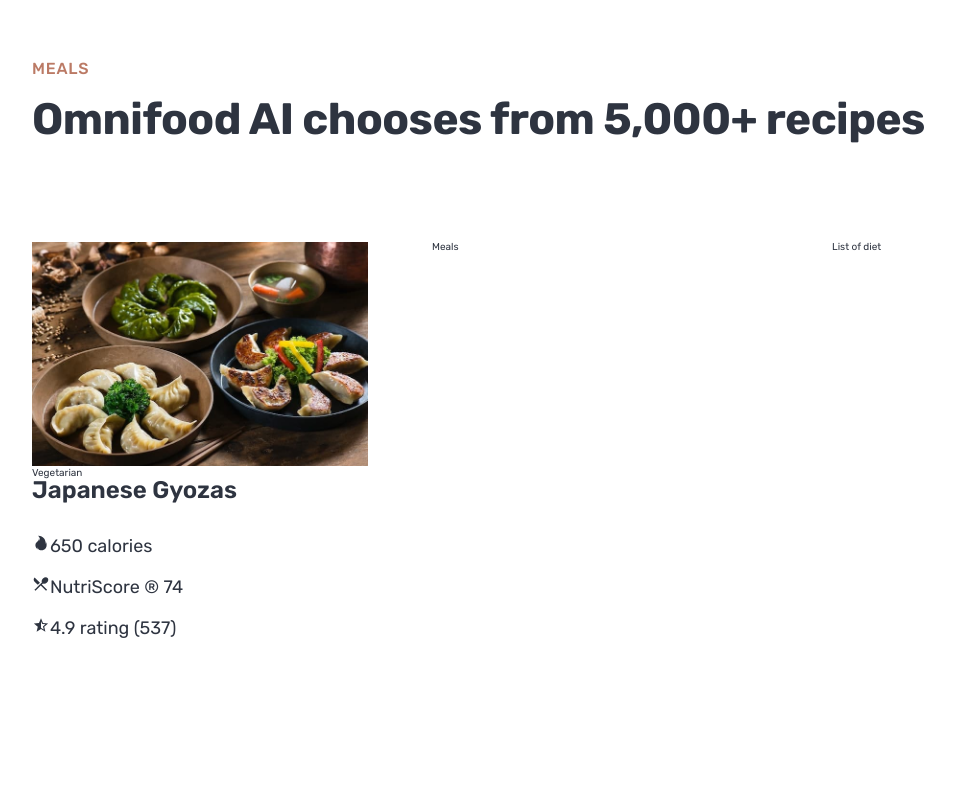
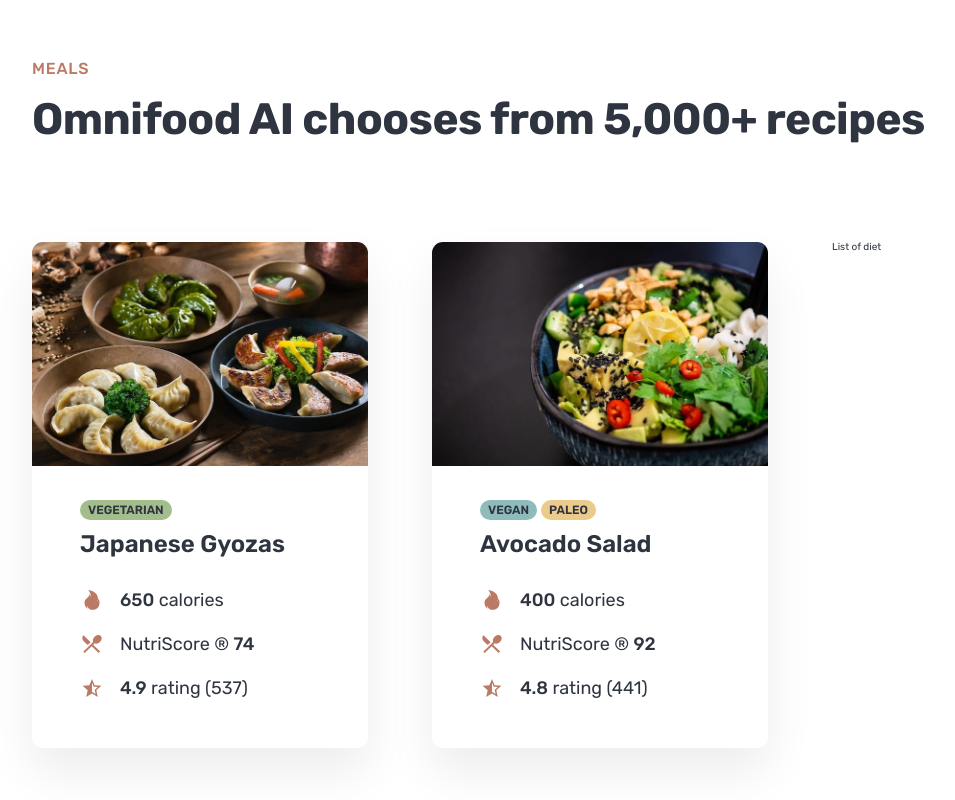
Before and after one commit to xyzdelete/OmnifoodWebDevelopmentProject, a plain HTML site: page index.html in a window 1280 px wide. Shown: the part 2642-3442 px from the top of the page, without its empty margins (40-995 px from the left). Before the commit the page ends 3375 px from the top, so only its background shows below. Drawn offline with nearby package versions, Linux system fonts and the light colour scheme.

Commit message:
Build the Meals Section part 2

```diff
--- a/css/general.css
+++ b/css/general.css
@@ -36,7 +36,8 @@ Paragraph default: 1.6
 --- 05 SHADOWS
 
 --- 06 BORDER-RADIUS
-Default: 9px;
+Default: 9px
+Medium: 11px
 
 --- 07 WHITESPACE
 
@@ -181,3 +182,7 @@ body {
 .margin-right-sm {
     margin-right: 1.6rem !important;
 }
+
+strong {
+    font-weight: 500;
+}
--- a/css/style.css
+++ b/css/style.css
@@ -217,6 +217,42 @@
     padding: 9.6rem 0;
 }
 
+.meal {
+    box-shadow: 0 2.4rem 4.8rem rgba(0, 0, 0, 0.075);
+    border-radius: 11px;
+    overflow: hidden;
+}
+
+.meal-content {
+    padding: 3.2rem 4.8rem 4.8rem 4.8rem;
+}
+
+.meal-tags {
+    margin-bottom: 1.2rem;
+    display: flex;
+    gap: 0.4rem;
+}
+
+.tag {
+    display: inline-block;
+    padding: 0.4rem 0.8rem;
+    font-size: 1.2rem;
+    text-transform: uppercase;
+    color: #2e3440;
+    border-radius: 100px;
+    font-weight: 600;
+}
+
+.tag--vegetarian {
+    background-color: #a3be8c;
+}
+.tag--vegan {
+    background-color: #8fbcbb;
+}
+.tag--paleo {
+    background-color: #ebcb8b;
+}
+
 .meal-title {
     font-size: 2.4rem;
     color: #2e3440;
@@ -231,8 +267,17 @@
     gap: 2rem;
 }
 
-.meal-attributes {
+.meal-attribute {
     font-size: 1.8rem;
+    display: flex;
+    align-items: center;
+    gap: 1.6rem;
+}
+
+.meal-icon {
+    height: 2.4rem;
+    width: 2.4rem;
+    fill: #bb7a65;
 }
 
 .meal-img {
--- a/index.html
+++ b/index.html
@@ -222,26 +222,91 @@
                             class="meal-img"
                             alt="Japanese Gyozas"
                         />
-                        <span class="tag">Vegetarian</span>
+
+                        <div class="meal-content">
+                            <div class="meal-tags">
+                                <span class="tag tag--vegetarian"
+                                    >Vegetarian</span
+                                >
+                            </div>
 
                             <p class="meal-title">Japanese Gyozas</p>
 
                             <ul class="meal-attributes">
                                 <li class="meal-attribute">
-                                <ion-icon name="flame"></ion-icon
-                                ><span>650 calories</span>
+                                    <ion-icon
+                                        class="meal-icon"
+                                        name="flame"
+                                    ></ion-icon
+                                    ><span><strong>650</strong> calories</span>
                                 </li>
                                 <li class="meal-attribute">
-                                <ion-icon name="restaurant"></ion-icon
-                                ><span>NutriScore &reg; 74</span>
+                                    <ion-icon
+                                        class="meal-icon"
+                                        name="restaurant"
+                                    ></ion-icon
+                                    ><span
+                                        >NutriScore &reg; <strong> 74</strong>
+                                    </span>
                                 </li>
                                 <li class="meal-attribute">
-                                <ion-icon name="star-half"></ion-icon
-                                ><span>4.9 rating (537)</span>
+                                    <ion-icon
+                                        class="meal-icon"
+                                        name="star-half"
+                                    ></ion-icon
+                                    ><span
+                                        ><strong> 4.9</strong> rating
+                                        (537)</span
+                                    >
                                 </li>
                             </ul>
                         </div>
-                    <div class="meal">Meals</div>
+                    </div>
+                    <div class="meal">
+                        <img
+                            src="img/meals/meal-2.jpg"
+                            class="meal-img"
+                            alt="Japanese Gyozas"
+                        />
+
+                        <div class="meal-content">
+                            <div class="meal-tags">
+                                <span class="tag tag--vegan">Vegan</span>
+                                <span class="tag tag--paleo">Paleo</span>
+                            </div>
+
+                            <p class="meal-title">Avocado Salad</p>
+
+                            <ul class="meal-attributes">
+                                <li class="meal-attribute">
+                                    <ion-icon
+                                        class="meal-icon"
+                                        name="flame"
+                                    ></ion-icon
+                                    ><span><strong>400</strong> calories</span>
+                                </li>
+                                <li class="meal-attribute">
+                                    <ion-icon
+                                        class="meal-icon"
+                                        name="restaurant"
+                                    ></ion-icon
+                                    ><span
+                                        >NutriScore &reg; <strong> 92</strong>
+                                    </span>
+                                </li>
+                                <li class="meal-attribute">
+                                    <ion-icon
+                                        class="meal-icon"
+                                        name="star-half"
+                                    ></ion-icon
+                                    ><span
+                                        ><strong> 4.8</strong> rating
+                                        (441)</span
+                                    >
+                                </li>
+                            </ul>
+                        </div>
+                    </div>
                     <div class="list">List of diet</div>
                 </div>
             </section>
```
Lines whose indentation alone changed are shown as unchanged.
